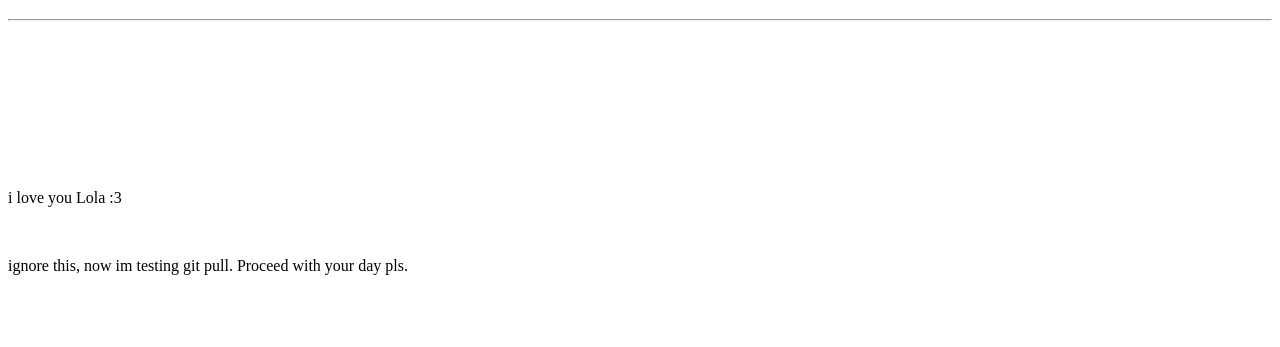
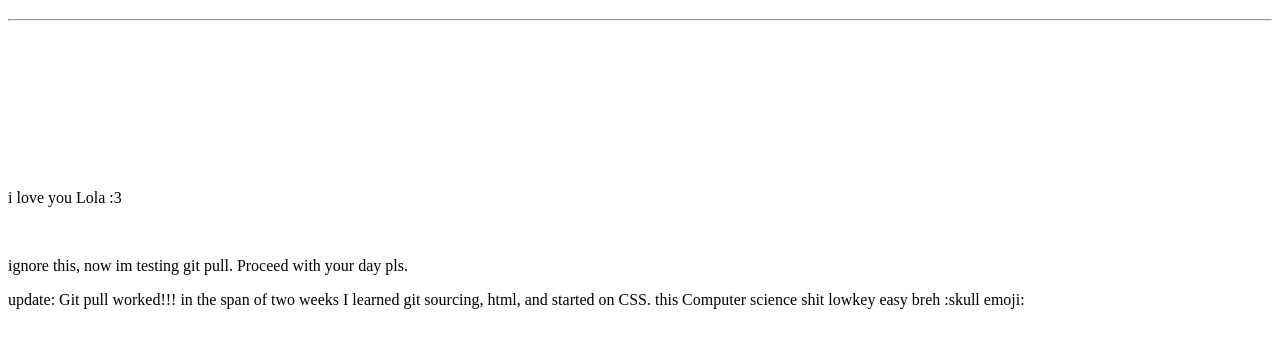
Before and after one commit to AndrewDeAsevedo/websitetest, a plain HTML site: page index.html in a window 1280 px wide. Shown: the part 61-408 px from the top of the page. Drawn offline with Linux system fonts and the light colour scheme.

Commit message:
Update index.html

```diff
--- a/index.html
+++ b/index.html
@@ -10,5 +10,6 @@
         <p> i love you Lola :3</p>
         <br>
         <p> ignore this, now im testing git pull. Proceed with your day pls. </p>
+        <p> update: Git pull worked!!! in the span of two weeks I learned git sourcing, html, and started on CSS. this Computer science shit lowkey easy breh :skull emoji: </p>
     </body>
 </html>
```
